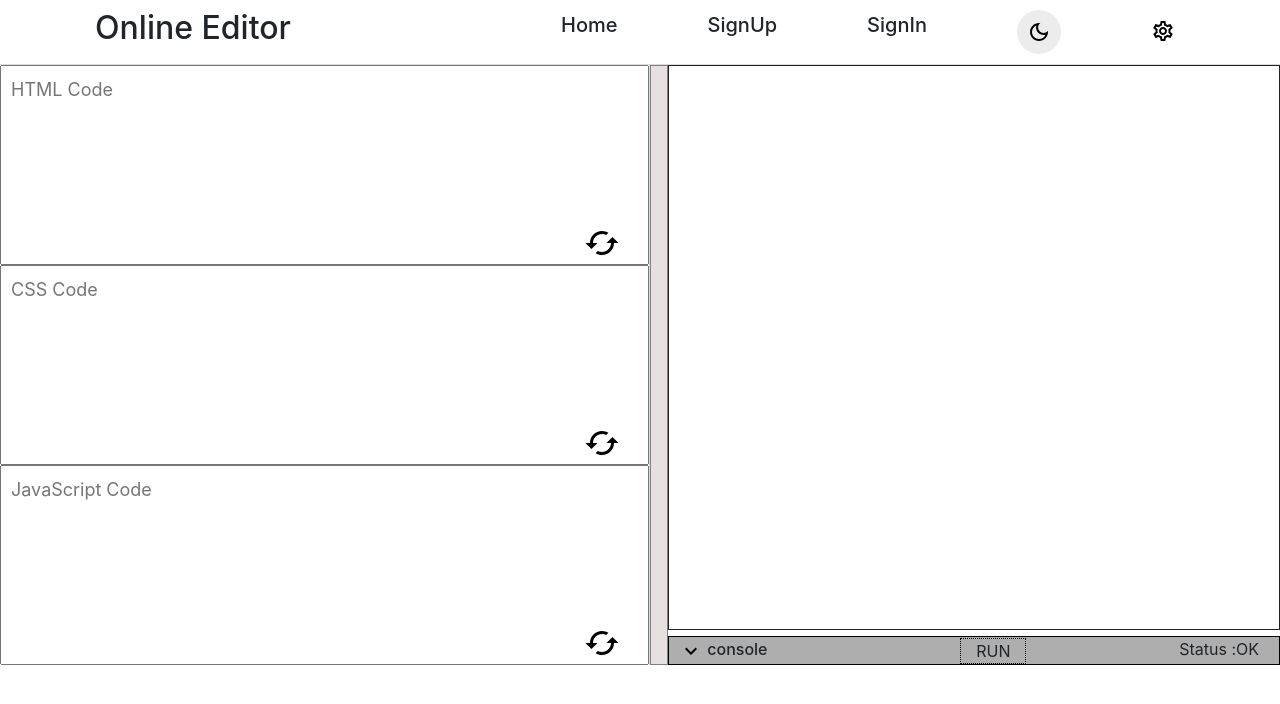
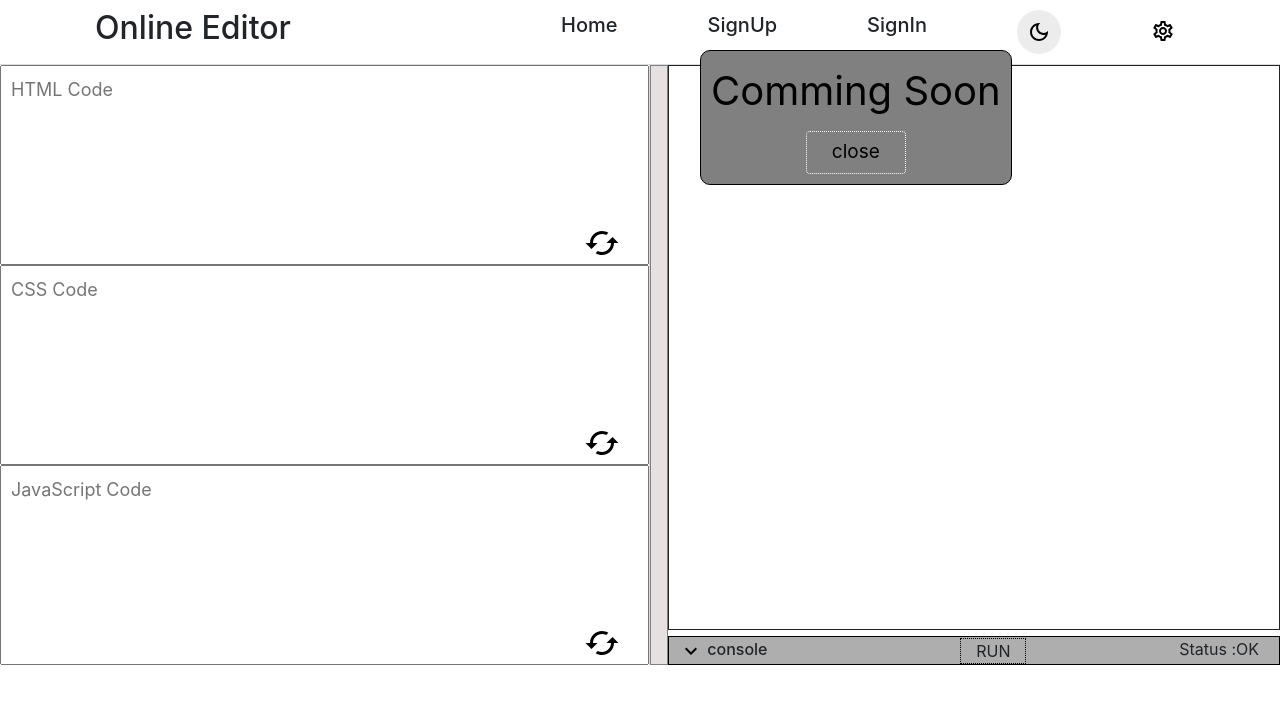
Before and after one commit to anshul2807/webdevEditor, a plain HTML site: page index.html in a window 1280 px wide. Both pictures are taken after a click on the item "Home". Drawn offline with nearby package versions, Linux system fonts and the light colour scheme.

Commit message:
added comming soon

```diff
--- a/index.html
+++ b/index.html
@@ -32,6 +32,10 @@
             </li>
         </ul>
     </nav>
+    <div id="modal-signs" class="hidden">
+        <div class="modal-sign_content">Comming Soon</div>
+        <div class="btn modal-sign_close" onclick="closeModal()">close</div>
+    </div>
     <div class="Body" onclick="RemoveToggleSetting()">
         <div class="code-area" >
             <div class="html-area">
--- a/script/script.js
+++ b/script/script.js
@@ -60,6 +60,7 @@ let key='WEBDEVEDITOR';
   }
 
   const listsStyle = (params) =>{
+     openModal();
    listunstyle();
    let darksvg = document.querySelector(`.navbar__lists__${params}`);
    darksvg.style.borderBottom = "2px solid #1a73e8";
@@ -348,3 +349,15 @@ consoleInput.addEventListener("keyup", (e) => {
     if(satus==true)statt.textContent="OK";
     else statt.innerHTML="Error"
  }
+
+ //
+ function closeModal(){
+   let modalsign=document.getElementById('modal-signs');
+   modalsign.classList.remove("modal-sign")
+   modalsign.classList.add("hidden")
+ }
+ function openModal(){
+   let modalsign=document.getElementById('modal-signs');
+   modalsign.classList.remove("hidden")
+   modalsign.classList.add("modal-sign")
+ }
--- a/style/style.css
+++ b/style/style.css
@@ -230,7 +230,9 @@
     border:1px solid black;
     display: flex;
     flex-direction: column;
-    background-color: rgb(174, 174, 174);;
+    background-color: rgb(174, 174, 174);
+
+
   }
   .console-first{
     box-sizing: border-box;
@@ -241,6 +243,7 @@
   }
   .console-second{
     /* border:1px solid black; */
+
     height: 100%;
   }
   /* console Log's start */
@@ -276,6 +279,7 @@
 }
 .console__runner{
   margin-top: 2px;
+
 }
 .console__btn-run{
   border:1px dotted black;
@@ -372,3 +376,30 @@ margin-bottom: 10px;
   outline: none;
   text-align: center;
 }
+
+/* Modal-sign */
+
+.modal-sign{
+  position: absolute;
+  left: 700px;
+  top: 50px;
+  z-index: +1;
+  color: black;
+  border: 1px solid black;
+  background-color: gray;
+  display: flex;
+  flex-direction: column;
+  justify-content: center;
+  align-items: center;
+  border-radius:10px;
+}
+.modal-sign_close{
+  border: 1px dotted white;
+  margin-bottom: 10px;
+  width: 100px;
+  font-size: 19px;
+}
+.modal-sign_content{
+  font-size: 40px;
+  padding: 10px;
+}
```
